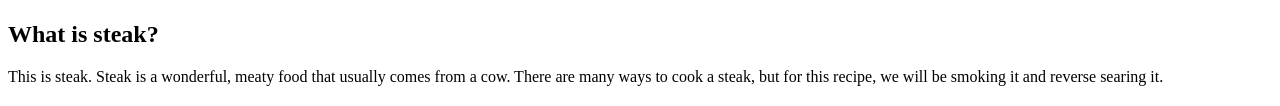
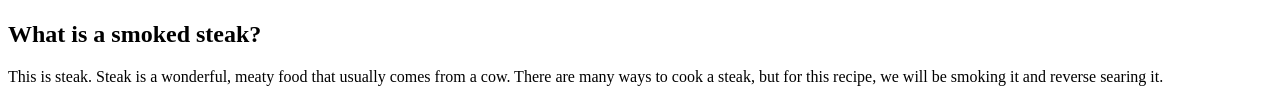
Before and after one commit to johnnyboy-2021/odin-recipes, a plain HTML site: page recipes/smoked_steak.html in a window 1280 px wide. Shown: the part 501-607 px from the top of the page. Drawn offline with Linux system fonts and the light colour scheme.

Commit message:
changed h2 tag to say smoked steak

```diff
--- a/recipes/smoked_steak.html
+++ b/recipes/smoked_steak.html
@@ -10,7 +10,7 @@
   <h1>Steak</h1>
   <br>
   <img src="../steak.jpg" width="500" height="400">
-  <h2>What is steak?</h2>
+  <h2>What is  a smoked steak?</h2>
   <p>This is steak. Steak is a wonderful, meaty food that usually comes from a cow.
       There are many ways to cook a steak, but for this recipe, we will be smoking it
       and reverse searing it.</p>
```
